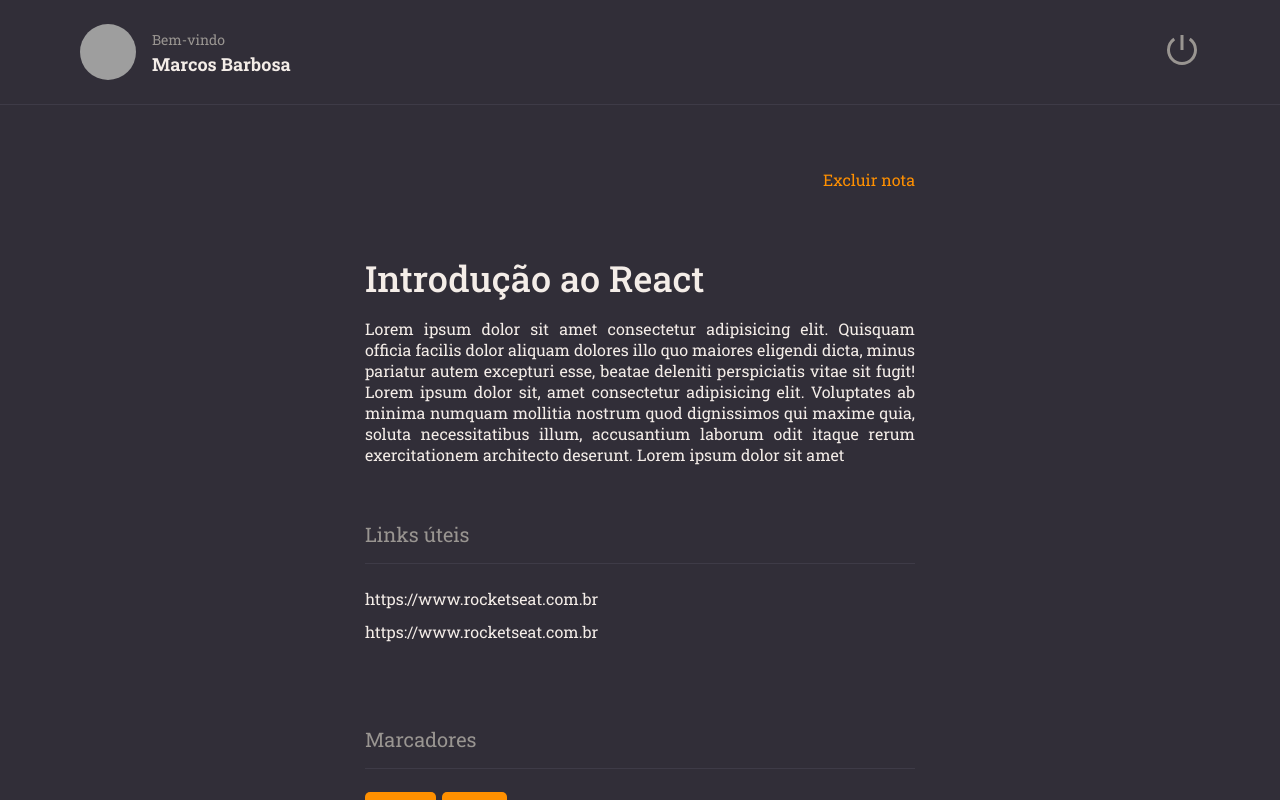
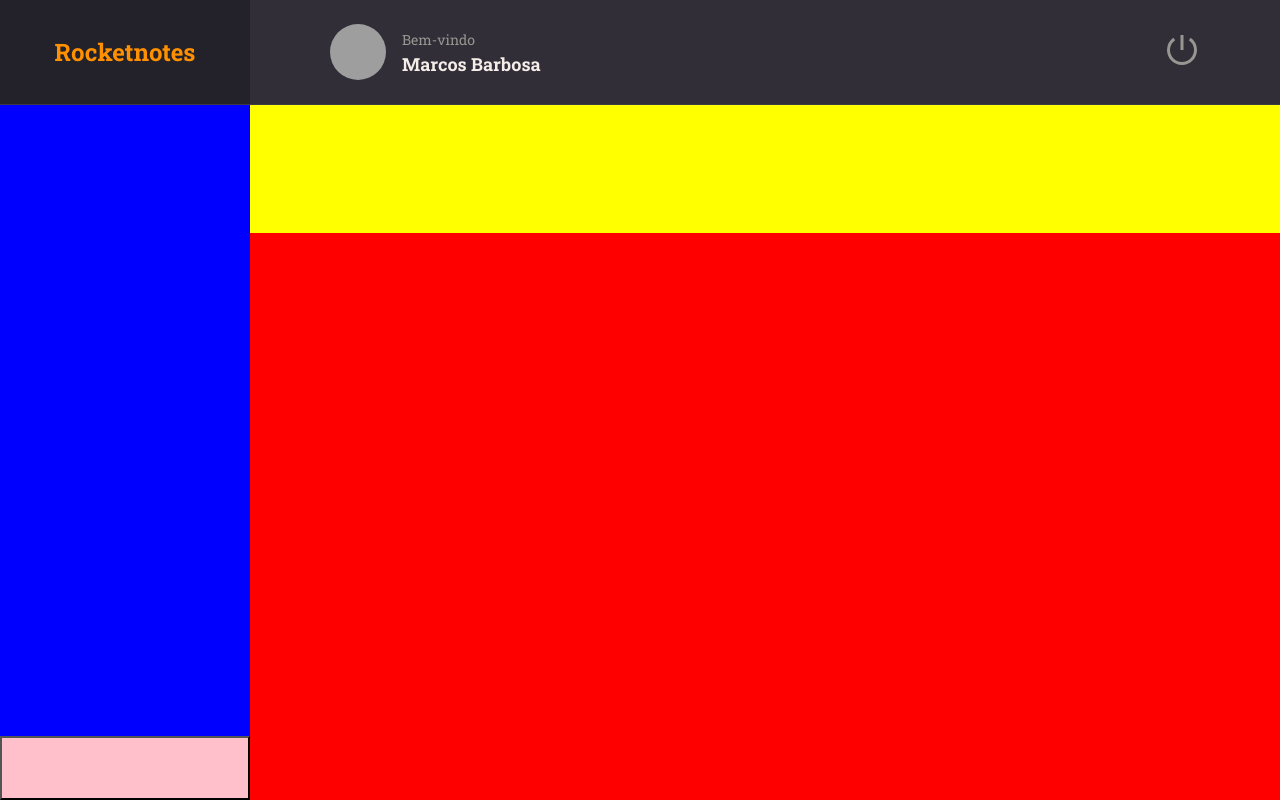
Before and after one commit to helgannick/rocketnotes, a React (Vite) app: page / in a window 1280 px wide. Built offline with nearby package versions, Linux system fonts and the light colour scheme; grey boxes are pictures that could not be loaded.

Commit message:
create logo

```diff
--- a/src/components/Section/styles.js
+++ b/src/components/Section/styles.js
@@ -1,14 +1,14 @@
 import styled from 'styled-components';
 
 export const Container = styled.section`
-  margin: 56px 0 28px;
+  margin: 28px 0;
   > h2{
     border-bottom-width: 1px;
     border-bottom-style: solid;
     border-bottom-color: ${({theme}) => theme.COLORS. BACKGROUND_700};
 
     padding-bottom: 16px;
-    margin-bottom: 24px;
+    margin-bottom: 28px;
 
     color: ${({theme}) => theme.COLORS.GRAY_100};
     font-size: 20px;
--- a/src/main.jsx
+++ b/src/main.jsx
@@ -5,14 +5,14 @@
 
 import theme from './styles/theme'
 
-import {Details} from './pages/Details/Index.jsx'
+import { Home } from './pages/Home/index'
 
 
 ReactDOM.createRoot(document.getElementById('root')).render(
   <React.StrictMode >
     <ThemeProvider theme={theme}>
       <GlobalStyles/>
-     <Details />
+     <Home/>
     </ThemeProvider>
   </React.StrictMode>,
 )
--- /dev/null
+++ b/src/pages/Home/index.jsx
@@ -0,0 +1,32 @@
+import { Container, Brand, Menu, Search, Content, NewNote } from './styles.js'
+
+import { Header } from '../../components/Header'
+
+export function Home(){
+  return (
+    <Container>
+      <Brand>
+        <h1>Rocketnotes</h1>
+      </Brand>
+
+      <Header/>
+
+      <Menu>
+
+      </Menu>
+
+      <Search>
+
+      </Search>
+
+      <Content>
+
+      </Content>
+
+      <NewNote>
+
+      </NewNote>
+
+    </Container>
+  )
+}
--- /dev/null
+++ b/src/pages/Home/styles.js
@@ -0,0 +1,60 @@
+import styled from 'styled-components';
+
+export const Container  = styled.div`
+  width: 100%;
+  height: 100vh;
+
+  display: grid;
+  grid-template-columns: 250px auto;
+  grid-template-rows: 105px 128px auto 64px;
+  grid-template-areas:
+  "brand header"
+  "menu search"
+  "menu content"
+  "newnote content";
+
+  background-color: ${({ theme}) => theme.COLORS.BACKGROUND_800};
+
+`;
+
+export const Brand  = styled.div`
+  grid-area: brand;
+
+  display: flex;
+  justify-content: center;
+  align-items: center;
+
+  border-bottom-width: 1px;
+  border-bottom-style: solid;
+  border-bottom-color: ${({ theme}) => theme.COLORS.BACKGROUND_700};
+
+  background-color: ${({ theme}) => theme.COLORS.BACKGROUND_900};
+
+  > h1{
+    font-size: 24px;
+    color: ${({ theme }) => theme.COLORS.ORANGE};
+  }
+
+`;
+
+export const Menu  = styled.ul`
+  grid-area: menu;
+  background: blue;
+`;
+
+export const Search  = styled.div`
+  grid-area: search;
+  background: yellow;
+`;
+
+export const Content  = styled.div`
+  grid-area: content;
+  background: red;
+
+`;
+
+export const NewNote = styled.button`
+  grid-area: newnote;
+  background: pink;
+
+`;
```
